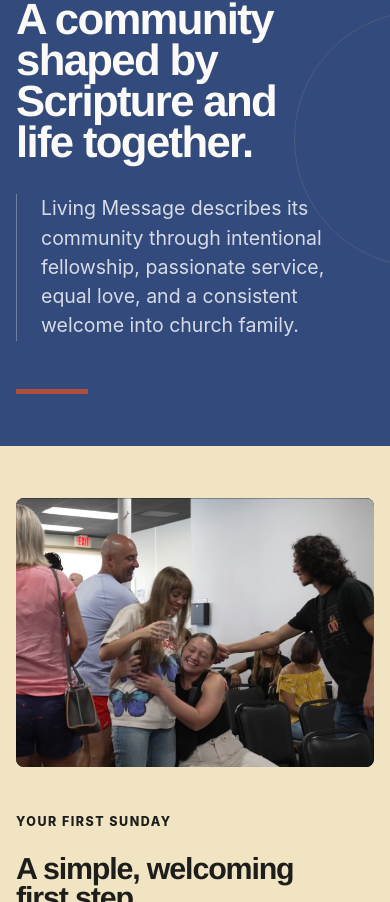
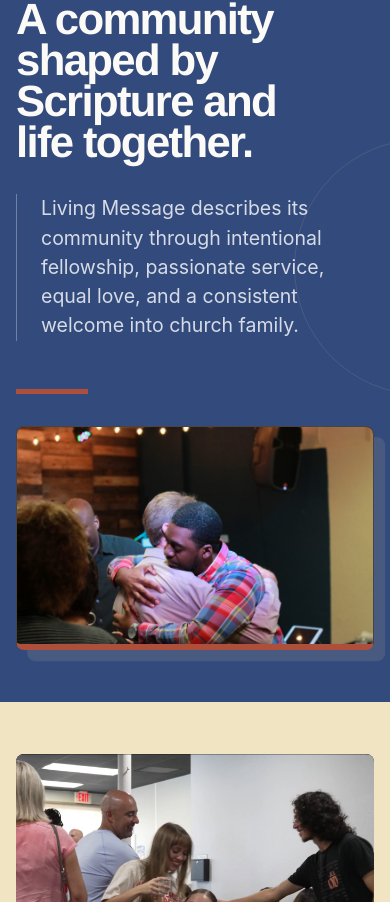
Before and after one commit to living-message-church/living-message-church, a Next.js app: page / in a window 390 px wide. Shown: the part 1040-1942 px from the top of the page. Built offline with nearby package versions, Linux system fonts and the light colour scheme.

Commit message:
Add human connection photo to identity section

```diff
--- a/src/components/sections/identity-statement.tsx
+++ b/src/components/sections/identity-statement.tsx
@@ -1,4 +1,5 @@
-import { homeSections } from "@/content";
+import { homePhotography, homeSections } from "@/content";
+import { MediaFrame } from "@/components/ui/media-frame";
 import { Section } from "@/components/ui/section";
 import { Eyebrow, Heading } from "@/components/ui/typography";
 
@@ -11,6 +12,13 @@ export function IdentityStatement() {
         <Heading id="identity-title">{content.title}</Heading>
         <p className="lede">{content.body}</p>
       </div>
+      <MediaFrame
+        image={homePhotography.ministries["next-steps"]}
+        label="Living Message Church community connection"
+        ratio="portrait"
+        tone="coral"
+        sizes="(max-width: 48rem) 100vw, (max-width: 70rem) 50vw, 24rem"
+      />
     </Section>
   );
 }
--- a/src/styles/globals.css
+++ b/src/styles/globals.css
@@ -129,12 +129,14 @@ button, input, textarea, select { font: inherit; }
 .editorial-split .lede { margin: var(--space-5) 0 0; }
 .identity-section { isolation: isolate; background: color-mix(in srgb, var(--color-cobalt) 84%, var(--color-ink)); color: var(--color-paper-bright); }
 .identity-section::after { position: absolute; z-index: -1; top: 50%; right: clamp(-9rem, -5vw, -4rem); width: clamp(16rem, 27vw, 28rem); border: 1px solid rgb(229 207 145 / 0.18); border-radius: 50%; aspect-ratio: 1; content: ""; transform: translateY(-50%); }
-.identity-layout { align-items: start; grid-template-columns: minmax(12rem, 0.42fr) minmax(0, 1fr); gap: clamp(3rem, 7vw, 8rem); }
+.identity-layout { align-items: center; grid-template-columns: minmax(10rem, 0.3fr) minmax(0, 1fr) minmax(18rem, 0.5fr); gap: clamp(2rem, 4.5vw, 5rem); }
 .identity-layout > .eyebrow { max-width: 15rem; border-top: 0.3rem solid var(--color-coral); color: var(--color-gold); padding-top: var(--space-4); }
 .identity-copy { max-width: 58rem; }
 .identity-copy .heading { max-width: 13ch; font-size: clamp(2.8rem, 2rem + 2.7vw, 5.25rem); line-height: 0.94; }
 .identity-copy .lede { max-width: 38ch; border-left: 1px solid rgb(255 255 255 / 0.3); color: rgb(255 255 255 / 0.8); padding-left: var(--space-4); }
 .identity-copy::after { display: block; width: 4.5rem; height: 0.35rem; margin-top: var(--space-6); background: var(--color-coral); content: ""; }
+.identity-layout > .media-frame { width: 100%; max-width: 24rem; justify-self: end; border: 1px solid rgb(255 255 255 / 0.18); border-bottom: 0.4rem solid var(--color-coral); box-shadow: 1rem 1rem 0 rgb(229 207 145 / 0.12); }
+.identity-layout > .media-frame .media-image { object-position: center 42%; }
 .feature-grid, .message-feature, .outreach-grid, .invitation-grid { display: grid; align-items: center; grid-template-columns: repeat(2, minmax(0, 1fr)); gap: clamp(3rem, 6vw, 6rem); }
 .feature-copy > p:not(.eyebrow), .outreach-grid > div > p:not(.eyebrow) { max-width: 38rem; }
 .section-heading-row { display: flex; align-items: end; justify-content: space-between; gap: var(--space-5); margin-bottom: var(--space-6); }
@@ -309,6 +311,9 @@ button, input, textarea, select { font: inherit; }
   .ministry-card:last-child { grid-column: 1 / -1; display: grid; grid-template-columns: 1fr 1fr; }
   .message-card-grid, .event-card-grid { grid-template-columns: repeat(2, minmax(0, 1fr)); }
   .message-library-grid { grid-template-columns: repeat(2, minmax(0, 1fr)); }
+  .identity-layout { grid-template-columns: repeat(2, minmax(0, 1fr)); }
+  .identity-layout > .eyebrow { grid-column: 1 / -1; }
+  .identity-layout > .media-frame { width: min(100%, 22rem); justify-self: center; }
 }
 
 @media (max-width: 56rem) {
@@ -352,6 +357,7 @@ button, input, textarea, select { font: inherit; }
   .identity-layout { gap: var(--space-5); }
   .identity-copy .heading { font-size: clamp(2.55rem, 2rem + 3vw, 3.4rem); }
   .identity-section::after { right: -10rem; opacity: 0.72; }
+  .identity-layout > .media-frame { width: 100%; max-width: none; aspect-ratio: 16 / 10; box-shadow: 0.7rem 0.7rem 0 rgb(229 207 145 / 0.12); }
   .editorial-panel { min-height: 0; }
   .feed-empty-state { min-height: 16rem; grid-template-columns: 1fr; }
   .contact-placeholder { min-height: 18rem; padding: var(--space-5); }
```
Also changed, not shown: 1 other file (tests, documents, lock files or other folders).
